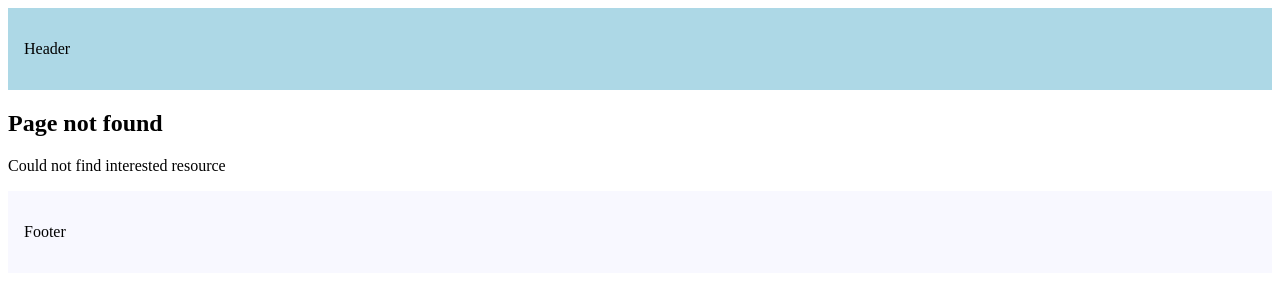
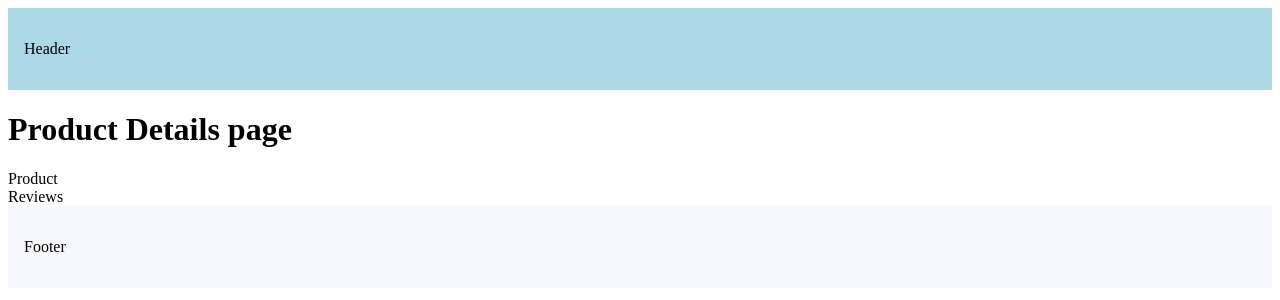
Before and after one commit to sanjayk221B/Learn-Nextjs, a Next.js app: page /product-detail in a window 1280 px wide. Before the commit this address had no page. Shown: the top 300 px of the page. Built offline with nearby package versions, Linux system fonts and the light colour scheme.

Commit message:
Implemented streaming using suspence and fallback

```diff
--- /dev/null
+++ b/src/app/product-detail/page.tsx
@@ -0,0 +1,17 @@
+import { Suspense } from "react";
+import { Product } from "@/components/product";
+import { Reviews } from "@/components/reviews";
+
+export default function ProductDetailsPage() {
+  return (
+    <div>
+      <h1>Product Details page</h1>
+      <Suspense fallback={<p>Loading product details....</p>}>
+        <Product />
+      </Suspense>
+      <Suspense fallback={<p>Loading reviews....</p>}>
+        <Reviews />
+      </Suspense>
+    </div>
+  );
+}
--- /dev/null
+++ b/src/components/product.tsx
@@ -0,0 +1,4 @@
+export const Product = async () => {
+  await new Promise((resolve) => setTimeout(resolve, 2000));
+  return <div>Product</div>;
+};
--- /dev/null
+++ b/src/components/reviews.tsx
@@ -0,0 +1,6 @@
+
+
+export const Reviews = async () => {
+  await new Promise((resolve) => setTimeout(resolve, 4000));
+  return <div>Reviews</div>;
+};
```
